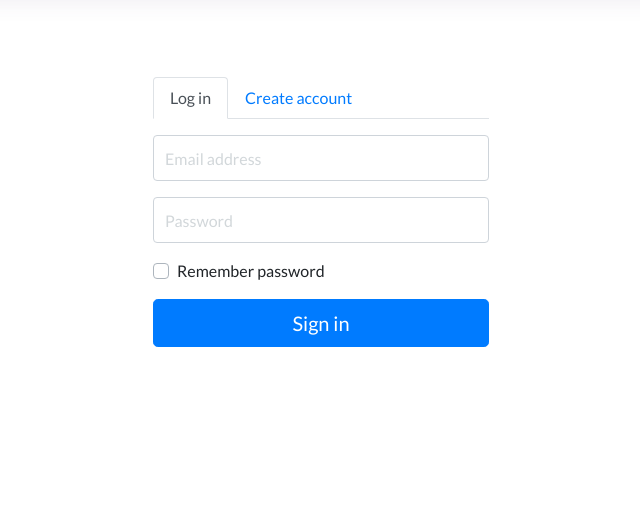
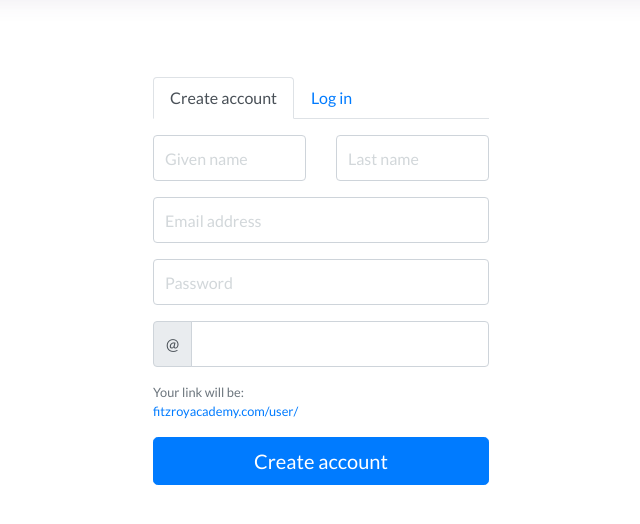
Before and after one commit to fitzroyacademy/web-app, a Flask app: page /login in a window 1280 px wide. Shown: the part 51-575 px from the top of the page, without its empty margins (319-959 px from the left). Run offline with Flask 2, Linux system fonts and the light colour scheme; some libraries are stand-ins or nearby versions.

Commit message:
make the blank form javbscript work better for setting username slugs

```diff
--- a/static/js/fit.js
+++ b/static/js/fit.js
@@ -44,7 +44,13 @@ $( document ).ready(function() {
   });
 
 
+
+  // ------------------------------------------------------------
   // changing user URL
+
+  var slug_ugly = '';
+  var slug_pretty = '';
+  var slug_userset = false;
 
   // slugification
   function slugify(string) {
@@ -63,14 +69,43 @@ $( document ).ready(function() {
   }
 
   // change the actual url
+
+  function userslug_set(){
+    slug_pretty = slugify(slug_ugly);
+    $('[data-fit-userslug]').text(slug_pretty);
+    $('[data-fit-userslug_secret]').val(slug_pretty);
+
+    if (slug_userset == false)
+    {
+      $('[data-fit-userslug_set]').val(slug_pretty);
+    }
+  }
+
   $("[data-fit-userslug_set]").on({
     'change, keyup': function() {
-      var slug = slugify($(this).val());
-      $('[data-fit-userslug]').text(slug);
-      $('[data-fit-userslug_secret]').val(slug);
+     slug_ugly = $(this).val();
+     slug_userset = true;
+     userslug_set();
+    }
+  });
 
-      // optionally mess with user input?
-      // $(this).val(slug);
+  // and set it automatically from the user id:
+
+  $("[data-fit-userslug_name]").on({
+    'change, keyup': function() {
+
+      // if it's empty, unset user input
+      if (slug_ugly == ''){
+        slug_userset = false;
+      }
+
+      // user hasn't set it manually:
+      if (slug_userset == false)
+      {
+        slug_ugly = ($('[data-fit-userslug_firstname]').val() + $('[data-fit-userslug_lastname]').val());
+      }
+
+      userslug_set();
     }
   });
 
--- a/templates/partials/_login_form.html
+++ b/templates/partials/_login_form.html
@@ -2,24 +2,25 @@
 
   <ul class="nav nav-tabs mb-3" id="tab" role="tablist">
     <li class="nav-item">
-      <a class="nav-link active" id="login-tab" data-toggle="pill" href="#login" role="tab" aria-controls="home" aria-selected="true">Log in</a>
+      <a class="nav-link active" id="register-tab" data-toggle="pill" href="#register" role="tab" aria-controls="profile" aria-selected="false">Create account</a>
     </li>
     <li class="nav-item">
-      <a class="nav-link" id="register-tab" data-toggle="pill" href="#register" role="tab" aria-controls="profile" aria-selected="false">Create account</a>
+      <a class="nav-link" id="login-tab" data-toggle="pill" href="#login" role="tab" aria-controls="home" aria-selected="true">Log in</a>
     </li>
   </ul>
+
   <div class="tab-content" id="tabContent">
-    <div class="tab-pane fade show active" id="login" role="tabpanel" aria-labelledby="login-tab">
+    <div class="tab-pane fade" id="login" role="tabpanel" aria-labelledby="login-tab">
       {% include 'partials/_form_errors.html' %}
       <form class="form" action="/login" method="post">
         <div class="fit_fancyplace">
           <label for="inputEmail">Email address</label>
-          <input type="email" id="inputEmail" name="email" class="form-control" placeholder="Email address" required autofocus  data-fit-fancyplace>
+          <input type="email" id="inputEmail" name="login_email" class="form-control" placeholder="Email address" required autofocus data-fit-fancyplace>
         </div>
 
         <div class="fit_fancyplace">
           <label for="inputPassword">Password</label>
-          <input type="password" id="inputPassword" name="password" class="form-control" placeholder="Password" required data-fit-fancyplace>
+          <input type="password" id="inputPassword" name="login_password" class="form-control" placeholder="Password" required data-fit-fancyplace>
         </div>
 
         <div class="custom-control custom-checkbox mb-3">
@@ -30,19 +31,19 @@
       </form>
     </div><!-- login -->
 
-    <div class="tab-pane fade" id="register" role="tabpanel" aria-labelledby="register-tab">
+    <div class="tab-pane fade show active" id="register" role="tabpanel" aria-labelledby="register-tab">
       <form class="form" action="/register" method="post">
         <div class="row">
           <div class="col">
             <div class="fit_fancyplace">
-              <label for="firstname">Given name</label>
-              <input type="text" id="firstname" class="form-control" placeholder="Given name" required  data-fit-fancyplace>
+              <label for="first_name">Given name</label>
+              <input type="text" id="first_name" name="first_name" class="form-control" placeholder="Given name" required  data-fit-fancyplace data-fit-userslug_name data-fit-userslug_firstname>
             </div>
           </div>
           <div class="col">
             <div class="fit_fancyplace">
-              <label for="lastname">Last name</label>
-              <input type="text" id="lastname" class="form-control" placeholder="Last name" required  data-fit-fancyplace>
+              <label for="last_name">Last name</label>
+              <input type="text" id="last_name" name="last_name" class="form-control" placeholder="Last name" required  data-fit-fancyplace data-fit-userslug_name data-fit-userslug_lastname>
             </div>
           </div>
         </div>
@@ -64,14 +65,10 @@
             </div>
             <input type="text" id="username" class="form-control" maxlength="20" name="username" value="" placeholder="username" aria-label="username" aria-describedby="basic-addon1" required data-fit-userslug_set>
           </div>
-          <small id="emailHelp" class="form-text text-muted">Your link will be: <br><a href="/user/clarecarmody">fitzroyacademy.com/user/<strong data-fit-userslug></strong></a></small>
+          <small class="form-text text-muted">Your link will be: <br><a href="/user/clarecarmody">fitzroyacademy.com/user/<strong data-fit-userslug></strong></a></small>
           <input type="hidden" value="clarecarmody" id="secretslug" name="secretslug" data-fit-userslug_secret>
         </div>
 
-        <div class="custom-control custom-checkbox mb-3">
-          <input type="checkbox" class="custom-control-input" id="customCheck2">
-          <label class="custom-control-label" for="customCheck2">Remember me</label>
-        </div>
         <button class="btn btn-lg btn-primary btn-block" type="submit">Create account</button>
       </form>
     </div><!-- register -->
--- a/templates/partials/_nav_blank.html
+++ b/templates/partials/_nav_blank.html
@@ -1,13 +1,13 @@
 <header>
 
-  <a href="index.html" class="fit_btn left">
+  <a href="/" class="fit_btn left">
     <i class="fas fa-arrow-left"></i>
     <span class="fit_txt">
       <span class="d-none d-sm-inline-block">Back</span>
     </span>
   </a>
 
-  <a href="user.html" class="fit_btn right" data-fit-userpanel>
+  <a href="/login" class="fit_btn right" data-fit-userpanel>
     <span class="fit_txt">
       Log in
     </span>
```
